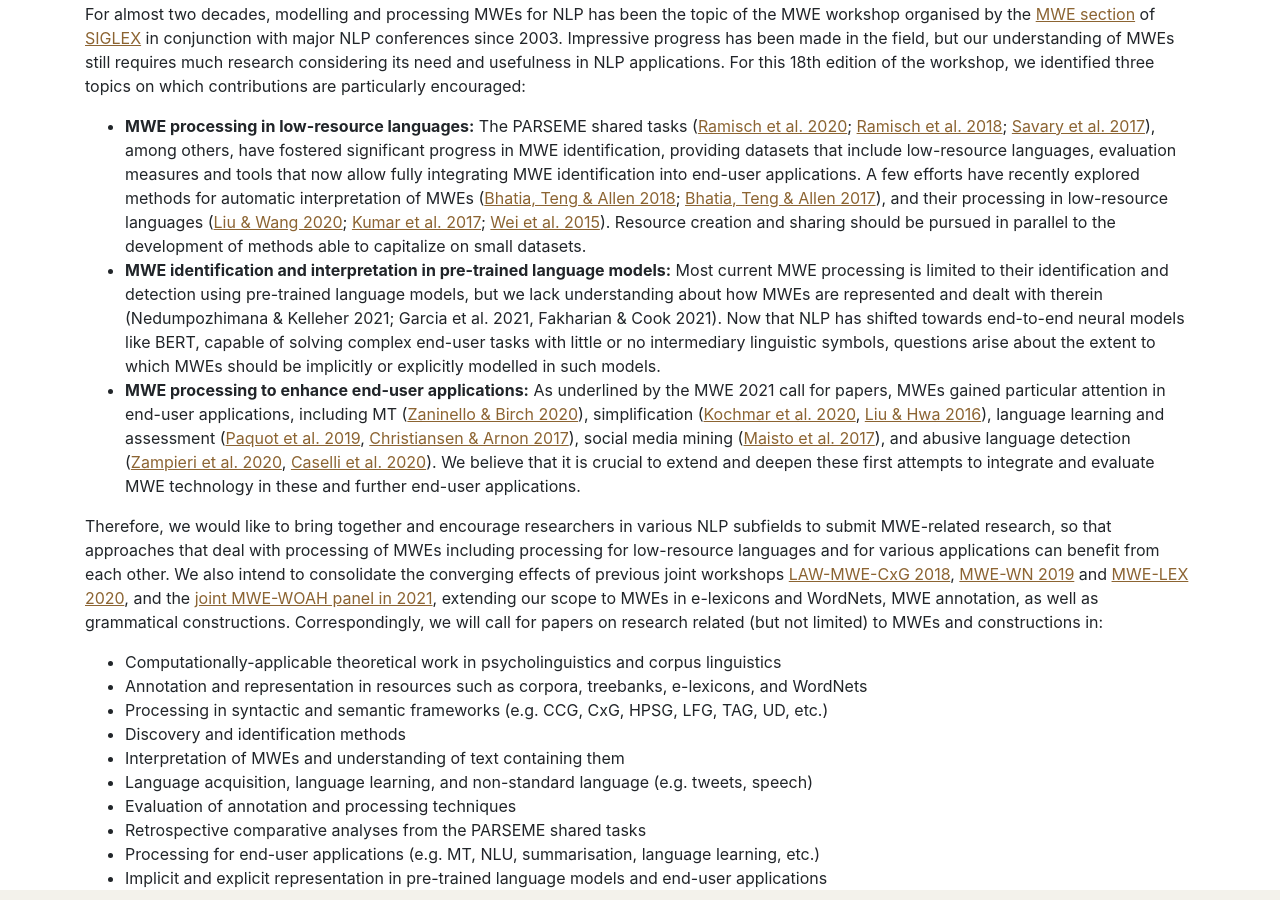
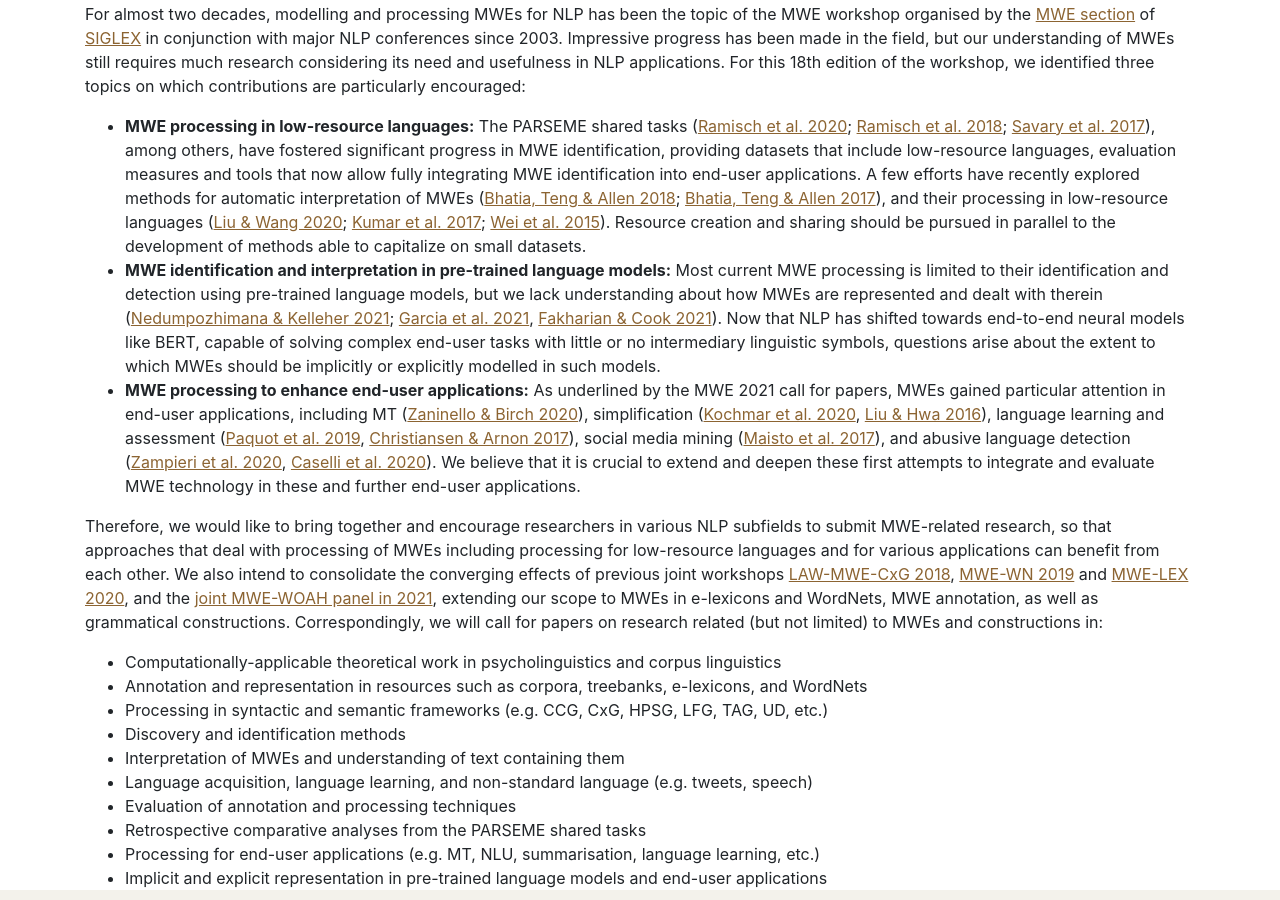
Before and after one commit to multiword/multiword.github.io, a Jekyll site: the page built from mwe2022/index.md, in a window 1280 px wide and 900 px high, scrolled down 1042 px. Built offline with Jekyll 4.4.1, drawn with Linux system fonts in a browser that asks for light colours; comment, search, counter and statistics services are not loaded; some of the changed lines change nothing that is shown.

Commit message:
Add links to a few references

```diff
--- a/mwe2022/index.md
+++ b/mwe2022/index.md
@@ -57,7 +57,7 @@
 For almost two decades, modelling and processing MWEs for NLP has been the topic of the MWE workshop organised by the [MWE section](https://multiword.org/) of [SIGLEX](http://www.siglex.org/) in conjunction with major NLP conferences since 2003. Impressive progress has been made in the field, but our understanding of MWEs still requires much research considering its need and usefulness in NLP applications. For this 18th edition of the workshop, we identified three topics on which contributions are particularly encouraged:
 
 - **MWE processing in low-resource languages:** The PARSEME shared tasks ([Ramisch et al. 2020](https://www.aclweb.org/anthology/2020.mwe-1.14/); [Ramisch et al. 2018](https://www.aclweb.org/anthology/W18-4925/); [Savary et al. 2017](https://www.aclweb.org/anthology/W17-1704/)), among others, have fostered significant progress in MWE identification, providing datasets that include low-resource languages, evaluation measures and tools that now allow fully integrating MWE identification into end-user applications. A few efforts have recently explored methods for automatic interpretation of MWEs ([Bhatia, Teng & Allen 2018](https://library.oapen.org/bitstream/handle/20.500.12657/27391/1002619.pdf?sequence=1#page=79); [Bhatia, Teng & Allen 2017](https://aclanthology.org/W17-1719.pdf)), and their processing in low-resource languages ([Liu & Wang 2020](https://ieeexplore.ieee.org/document/9310506); [Kumar et al. 2017](https://www.sciencedirect.com/science/article/pii/S1877050917314035); [Wei et al. 2015](https://ieeexplore.ieee.org/abstract/document/7451522?section=abstract)). Resource creation and sharing should be pursued in parallel to the development of methods able to capitalize on small datasets.
-- **MWE identification and interpretation in pre-trained language models:** Most current MWE processing is limited to their identification and detection using pre-trained language models, but we lack understanding about how MWEs are represented and dealt with therein (Nedumpozhimana & Kelleher 2021; Garcia et al. 2021, Fakharian & Cook 2021). Now that NLP has shifted towards end-to-end neural models like BERT, capable of solving complex end-user tasks with little or no intermediary linguistic symbols, questions arise about the extent to which MWEs should be implicitly or explicitly modelled in such models.
+- **MWE identification and interpretation in pre-trained language models:** Most current MWE processing is limited to their identification and detection using pre-trained language models, but we lack understanding about how MWEs are represented and dealt with therein ([Nedumpozhimana & Kelleher 2021](https://aclanthology.org/2021.mwe-1.7.pdf); [Garcia et al. 2021](https://aclanthology.org/2021.eacl-main.310.pdf), [Fakharian & Cook 2021](https://aclanthology.org/2021.mwe-1.4/)). Now that NLP has shifted towards end-to-end neural models like BERT, capable of solving complex end-user tasks with little or no intermediary linguistic symbols, questions arise about the extent to which MWEs should be implicitly or explicitly modelled in such models.
 - **MWE processing to enhance end-user applications:** As underlined by the MWE 2021 call for papers, MWEs gained particular attention in end-user applications, including MT ([Zaninello &amp; Birch 2020](https://www.aclweb.org/anthology/2020.lrec-1.471/)), simplification ([Kochmar et al. 2020](https://www.aclweb.org/anthology/2020.lrec-1.545/), [Liu &amp; Hwa 2016](https://www.aclweb.org/anthology/N16-1040/)), language learning and assessment ([Paquot et al. 2019](https://dial.uclouvain.be/pr/boreal/object/boreal:226339), [Christiansen &amp; Arnon 2017](https://doi.org/10.1111/tops.12274)), social media mining ([Maisto et al. 2017](https://doi.org/10.4000/books.aaccademia.2441)), and abusive language detection ([Zampieri et al. 2020](https://www.aclweb.org/anthology/2020.semeval-1.188/), [Caselli et al. 2020](https://www.aclweb.org/anthology/2020.lrec-1.760/)). We believe that it is crucial to extend and deepen these first attempts to integrate and evaluate MWE technology in these and further end-user applications.
 
 Therefore, we would like to bring together and encourage researchers in various NLP subfields to submit MWE-related research, so that approaches that deal with processing of MWEs including processing for low-resource languages and for various applications can benefit from each other. We also intend to consolidate the converging effects of previous joint workshops [LAW-MWE-CxG 2018](http://multiword.sourceforge.net/lawmwecxg2018/), [MWE-WN 2019](http://multiword.sourceforge.net/mwewn2019/) and [MWE-LEX 2020](http://multiword.sourceforge.net/mwelex2020/), and the [joint MWE-WOAH panel in 2021](https://multiword.org/mwe2021/#program), extending our scope to MWEs in e-lexicons and WordNets, MWE annotation, as well as grammatical constructions. Correspondingly, we will call for papers on research related (but not limited) to MWEs and constructions in:
```
